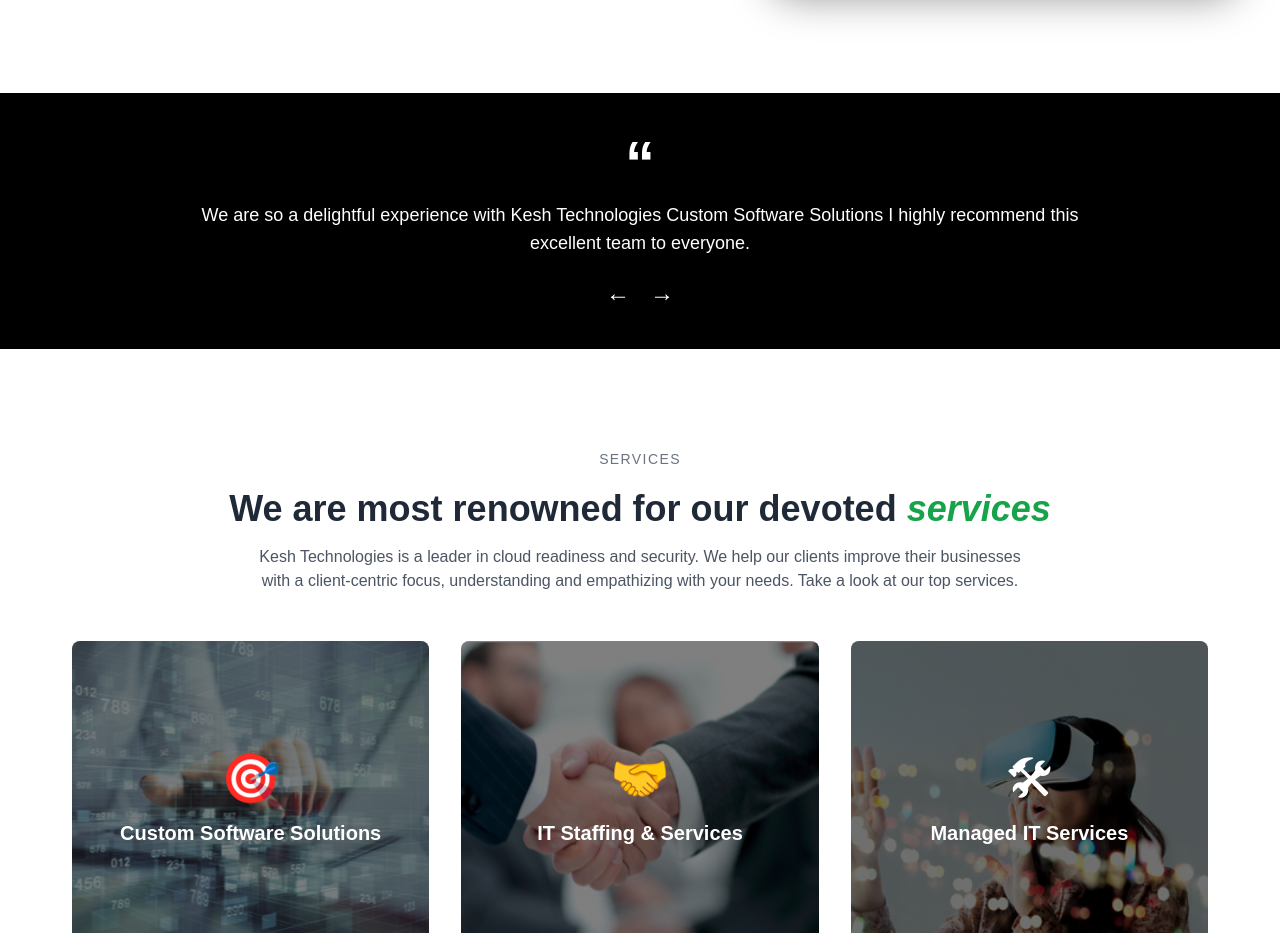
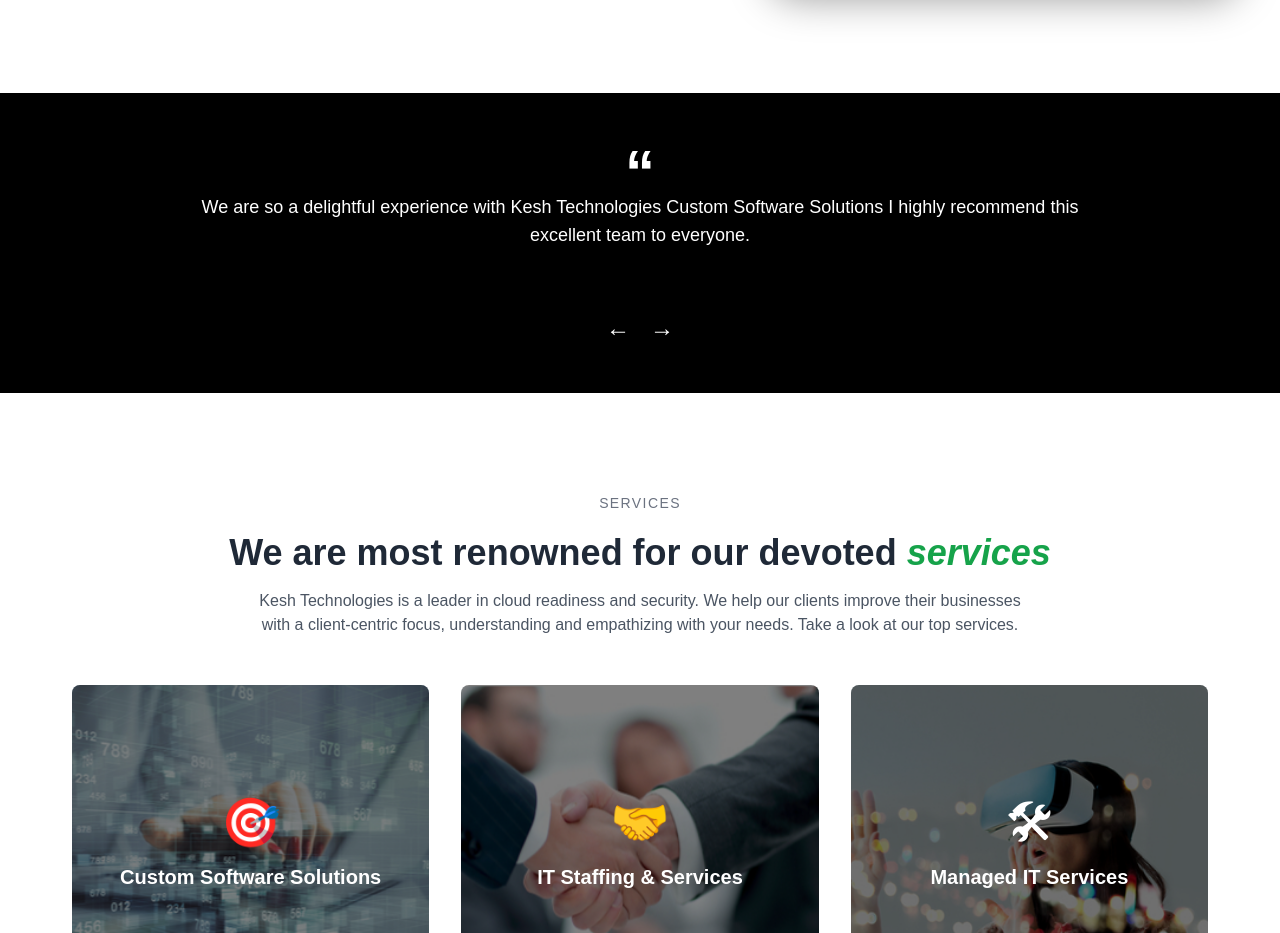
Before and after one commit to miketopeak/keshtec, a React (Create React App) app: page / in a window 1280 px wide. Shown: the part 1666-2599 px from the top of the page. Built offline with nearby package versions, Linux system fonts and the light colour scheme; a web font is replaced by a local one.

Commit message:
fixed issue with changing height of testimonial section

```diff
--- a/src/components/TestimonialSection.js
+++ b/src/components/TestimonialSection.js
@@ -45,10 +45,10 @@
   };
 
   return (
-    <div className="flex flex-col justify-center items-center bg-black text-white text-center py-10 px-5 mt-[95px]">
-      <div className="relative mb-5">
-        <div className="text-6xl font-bold text-white">“</div>
-        <p className="text-lg mt-2 mx-5 max-w-4xl">
+    <div className="flex flex-col justify-center items-center bg-black text-white text-center py-10 px-5 mt-[95px] h-[300px]">
+      <div className="relative mb-5 h-[150px] flex items-center justify-center">
+        <div className="absolute top-0 text-6xl font-bold text-white">“</div>
+        <p className="text-lg mt-2 mx-5 max-w-4xl overflow-hidden line-clamp-2">
           {testimonials[currentIndex].text}
         </p>
       </div>
```
